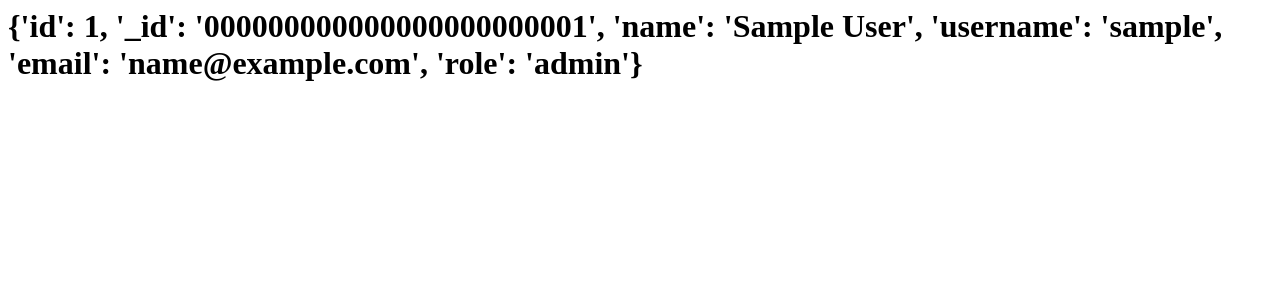
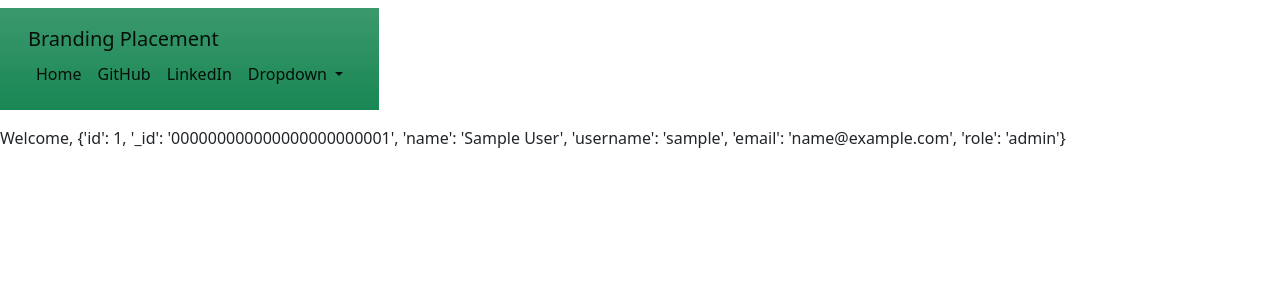
Before and after one commit to Jknight97/Webscraper, a Flask app: page /user in a window 1280 px wide. Shown: the top 300 px of the page. Run offline with Flask 2, Linux system fonts and the light colour scheme; the visitor is signed in with stand-in values (Sample User, id 1).

Commit message:
webpage updates

```diff
--- a/Webscraper project/flask stuff/flask_tutorial.py
+++ b/Webscraper project/flask stuff/flask_tutorial.py
@@ -1,7 +1,9 @@
-from flask import Flask, redirect, url_for, render_template, request, session
+from flask import Flask, redirect, url_for, render_template, request, session, flash
+from datetime import timedelta
 
 app = Flask(__name__)
 app.secret_key = "hello"
+app.permanent_session_lifetime = timedelta(days=5)
 
 @app.route("/")
 def home():
@@ -11,12 +13,15 @@ def home():
 def submissions():
     # if my text box on the site is filled with text, then that text is stored in the session as the 'user'. Then the url is redirected to the /user page and it's scripts. This requires POST method, so if the method is NOT POST (i.e. GET), then the page redirects to the same page again, basically asking you to do the right thing (i.e. submit text into the box).
     if request.method == "POST":
+        session.permanent = True
         user = request.form["nm"]
         session["user"] = user
+        flash("Login Successfull!")
         return redirect(url_for("user"))
     else:
         # if the "user" is present in the session already, then the page will be redirected to the "user" page, displayed the "user" data as an h1 header.
         if "user" in session:
+            flash("Already logged in feller!")
             return redirect(url_for("user"))
 
         return render_template("submissions.html")
@@ -26,8 +31,9 @@ def user():
     # so the POST method req has been filled. Now that the user data is stored in the session, the webpage then displays that text on the screen as a h1 header. That's only if the session has "user" data stored already. In the case that there is no "user" data stored in session, the page is then redirected to the /submissions page to get the user to fill the textbox.
     if "user" in session:
         user = session["user"]
-        return f"<h1>{user}</h1>"
+        return render_template("user.html", user=user)
     else:
+        flash("You ain logged in feller!")
         return redirect(url_for("submissions"))
 
 # Manual clearing of session data, leaving no data up to chance. Uses '.pop' helper function to remove the "user" data from session at the given key. Since the "user" key is passed, it will "pop", or return the list without that key, to/from sessions. This updates the list enitrely instead of creating a new list without the key, better for being dynamic in this specific situation. Pop has a second argument (default), and this default is meant to be returned if the first argument, key, is absent. In this case, the default is assigned as None, so if there is no "user" key present in session, it will return None, instead of raising an exception. #Update: Don't pass None, this is bad. Raising execptions is meant to throw you clues as to why code is written with poor objectives, and in this case, it would act like a bypass to the execption because None being passed won't be seen as an actual indicator of a critical error in the code logic.
@@ -35,7 +41,8 @@ def user():
 # However, this does not handle removing data from the entire session when the session is closed out. This only removes data if I manually tell it to remove it, using "/logout" in the address bar. If I close the application, it still retains the information, which is bad.
 @app.route("/logout")
 def logout():
-    session.pop("user")
+    flash(f"You been logged out tho.", "info")
+    session.pop("user", None)
     return redirect(url_for("submissions"))
 
 
--- a/Webscraper project/flask stuff/templates/base.html
+++ b/Webscraper project/flask stuff/templates/base.html
@@ -5,8 +5,9 @@
     <title>{% block title %}{% endblock %}</title>
     </head>
     <body>
-        <nav class="navbar navbar-expand-lg navbar-light bg-light">
-            <div class="container-fluid">
+        <nav class="navbar navbar-expand-xl navbar-light ">
+          <div class="p-3 mb-2 bg-success bg-gradient text-white">
+          <div class="container-fluid">
               <a class="navbar-brand" href="#">Branding Placement</a>
               <button class="navbar-toggler" type="button" data-bs-toggle="collapse" data-bs-target="#navbarSupportedContent" aria-controls="navbarSupportedContent" aria-expanded="false" aria-label="Toggle navigation">
                 <span class="navbar-toggler-icon"></span>
@@ -17,10 +18,13 @@
                     <a class="nav-link active" aria-current="page" href="#">Home</a>
                   </li>
                   <li class="nav-item">
-                    <a class="nav-link" href="#">Link</a>
+                    <a class="nav-link active" href="https://github.com/Jknight97" target="_blank">GitHub</a>
+                  </li>
+                  <li class="nav-item">
+                    <a class="nav-link active" href="https://www.linkedin.com/in/joshua-knight-76b965159/" target="_blank" tabindex="0">LinkedIn</a>
                   </li>
                   <li class="nav-item dropdown">
-                    <a class="nav-link dropdown-toggle" href="#" id="navbarDropdown" role="button" data-bs-toggle="dropdown" aria-expanded="false">
+                    <a class="nav-link dropdown-toggle active" href="#" id="navbarDropdown" role="button" data-bs-toggle="dropdown" aria-expanded="false">
                       Dropdown
                     </a>
                     <ul class="dropdown-menu" aria-labelledby="navbarDropdown">
@@ -30,14 +34,8 @@
                       <li><a class="dropdown-item" href="#">Something else here</a></li>
                     </ul>
                   </li>
-                  <li class="nav-item">
-                    <a class="nav-link disabled" href="#" tabindex="-1" aria-disabled="true">Disabled</a>
-                  </li>
                 </ul>
-                <form class="d-flex">
-                  <input class="form-control me-2" type="search" placeholder="Search" aria-label="Search">
-                  <button class="btn btn-outline-success" type="submit">Search</button>
-                </form>
+              </div>
               </div>
             </div>
           </nav>
--- /dev/null
+++ b/Webscraper project/flask stuff/templates/user.html
@@ -0,0 +1,12 @@
+{% extends "base.html" %}
+{% block title %}{% endblock %}
+{% block content %}
+    {% with messages = get_flashed_messages() %}
+        {% if messages %}
+            {% for msg in messages %}
+                <p>{{msg}}</p>
+            {% endfor %}
+        {% endif %}
+    {% endwith %}
+<p>Welcome, {{user}}</p>
+{% endblock %}
```
Also changed, not shown: Webscraper project/flask stuff/templates/submissions.html (+7 -0 lines).
